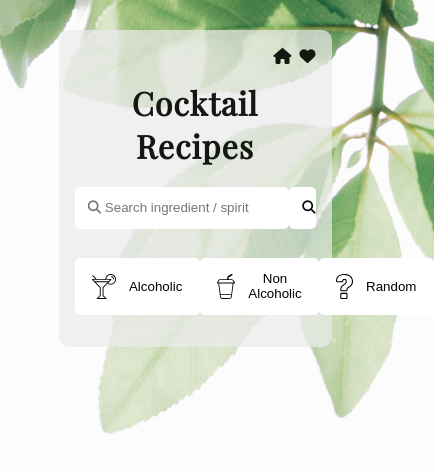
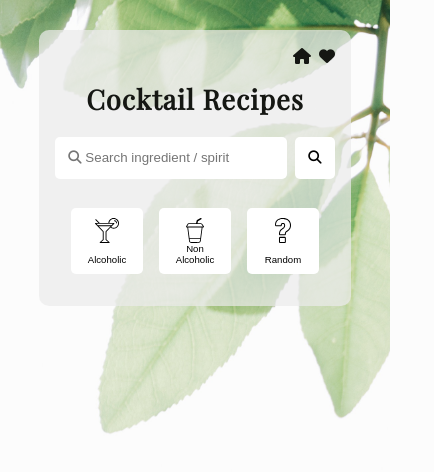
Before and after one commit to toowee-le/cocktails, a plain HTML site: page public/index.html in a window 390 px wide. Shown: the whole page, 434 px wide, since content can reach past the window. Drawn offline with nearby package versions, Linux system fonts and the light colour scheme; no server answers.

Commit message:
add media queries to improve responsiveness

```diff
--- a/public/style.css
+++ b/public/style.css
@@ -80,11 +80,13 @@ input[type=submit] {
 }
 
 input[type=text] {
-    width: 90%;
+    width: 100%;
+    margin-right: .6em;
+    overflow: hidden;
 }
 
 input[type=submit] {
-    width: 8%;
+    float: right;
     cursor: pointer;
     transition: .3s ease;
 }
@@ -111,7 +113,7 @@ input[type=submit]:hover,
 
 /* Cocktail Container */
 .app {
-    width: 70%;
+    width: 80%;
     max-width: 500px;
     margin: 30px auto 30px;
     padding: 1em;
@@ -295,3 +297,82 @@ input[type=submit]:hover,
 .favourite__btn:hover {
     background: var(--hover-color);
 }
+
+@media (max-width: 640px) {
+    .alcoholic,
+    .non-alcoholic,
+    .random-drink {
+        width: 120px;
+        justify-content: space-between;
+    }
+
+    .cocktail-container {
+        grid-template-columns: 1fr;
+    }
+
+    .cocktail-card {
+        width: 100%;
+    }
+
+    .cocktail-img {
+        width: 100%;
+    }
+
+    h3 {
+        font-size: 1.1rem;
+    }
+}
+
+@media (max-width: 550px) {
+    .alcoholic,
+    .non-alcoholic,
+    .random-drink {
+        flex-direction: column;
+        width: 110px;
+    }
+
+    .alcohol__icon,
+    .non-alcohol__icon,
+    .random-drink__icon {
+        padding-right: 0;
+    }
+}
+
+@media (max-width: 470px) {
+    .alcoholic,
+    .non-alcoholic,
+    .random-drink {
+        width: 90px;
+    }
+
+    h1 {
+        font-size: 1.7rem;
+    }
+}
+
+@media (max-width: 392px) {
+    .alcoholic,
+    .non-alcoholic,
+    .random-drink {
+        font-size: .6em;
+        width:  72px;
+    }
+}
+
+@media (max-width: 320px) {
+    .category-container {
+        flex-direction: column;
+        align-items: center;
+    }
+
+    .alcoholic,
+    .non-alcoholic,
+    .random-drink {
+        width:  100px;
+        margin-bottom: .5em;
+    }
+
+    h1 {
+        font-size: 1.4rem;
+    }
+}
```
